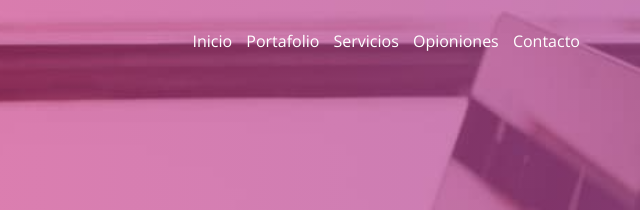
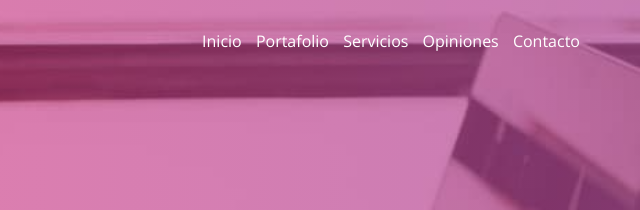
Before and after one commit to Angelsoto20/Practica-Et-talling, a plain HTML site: page index.html in a window 1280 px wide. Shown: the top 210 px of the page, 640-1280 px from the left. Drawn offline with nearby package versions, Linux system fonts and the light colour scheme.

Commit message:
Update index.html

```diff
--- a/index.html
+++ b/index.html
@@ -17,7 +17,7 @@
             <a href="#">Inicio</a>
             <a href="Paginas/portafolio.html">Portafolio</a>
             <a href="Paginas/servi.html">Servicios</a>
-            <a href="Paginas/opinion.html">Opioniones</a>
+            <a href="Paginas/opinion.html">Opiniones</a>
             <a href="Paginas/contact.html">Contacto</a>
         </nav>
         <section class="textos-header">
```
